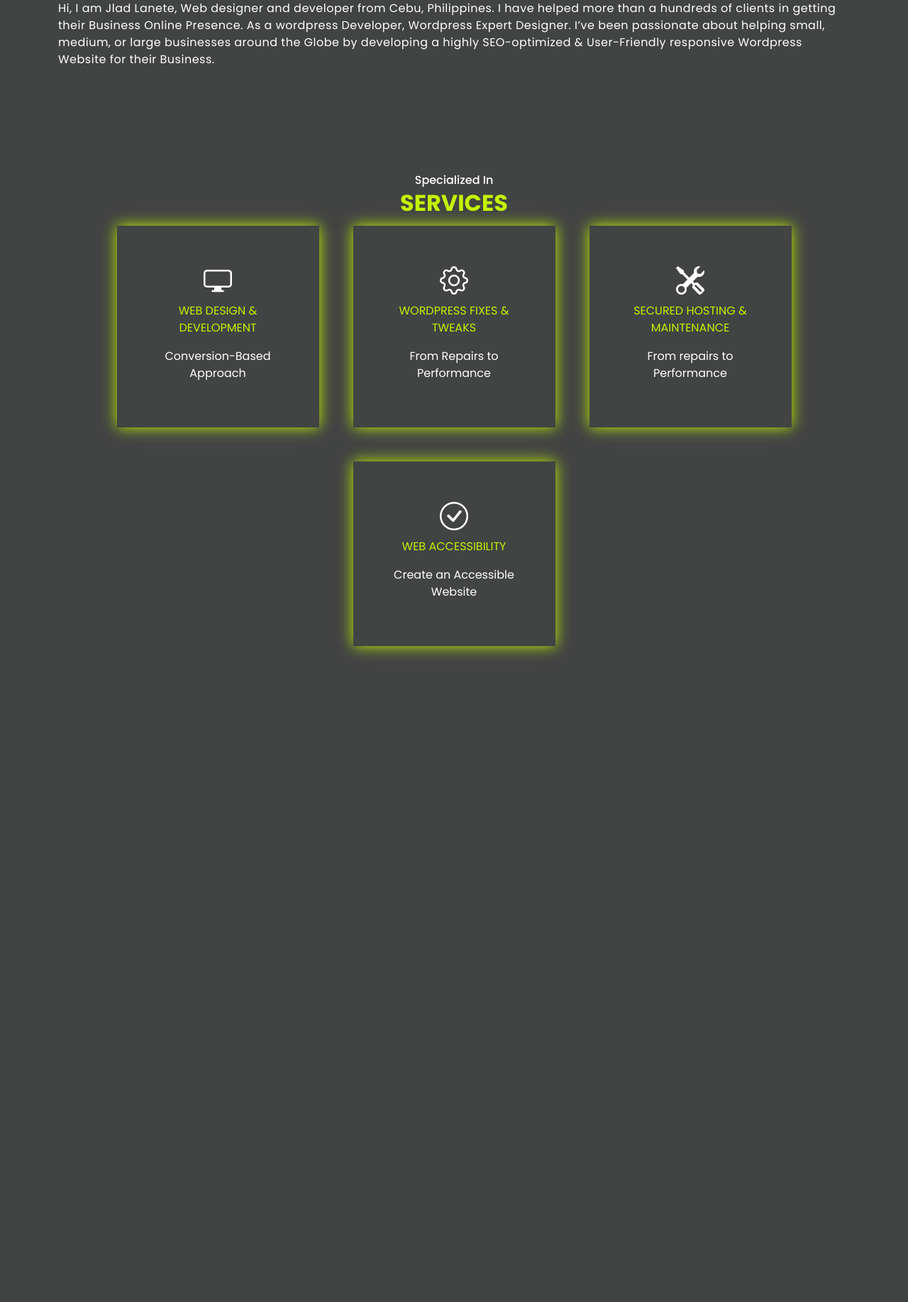
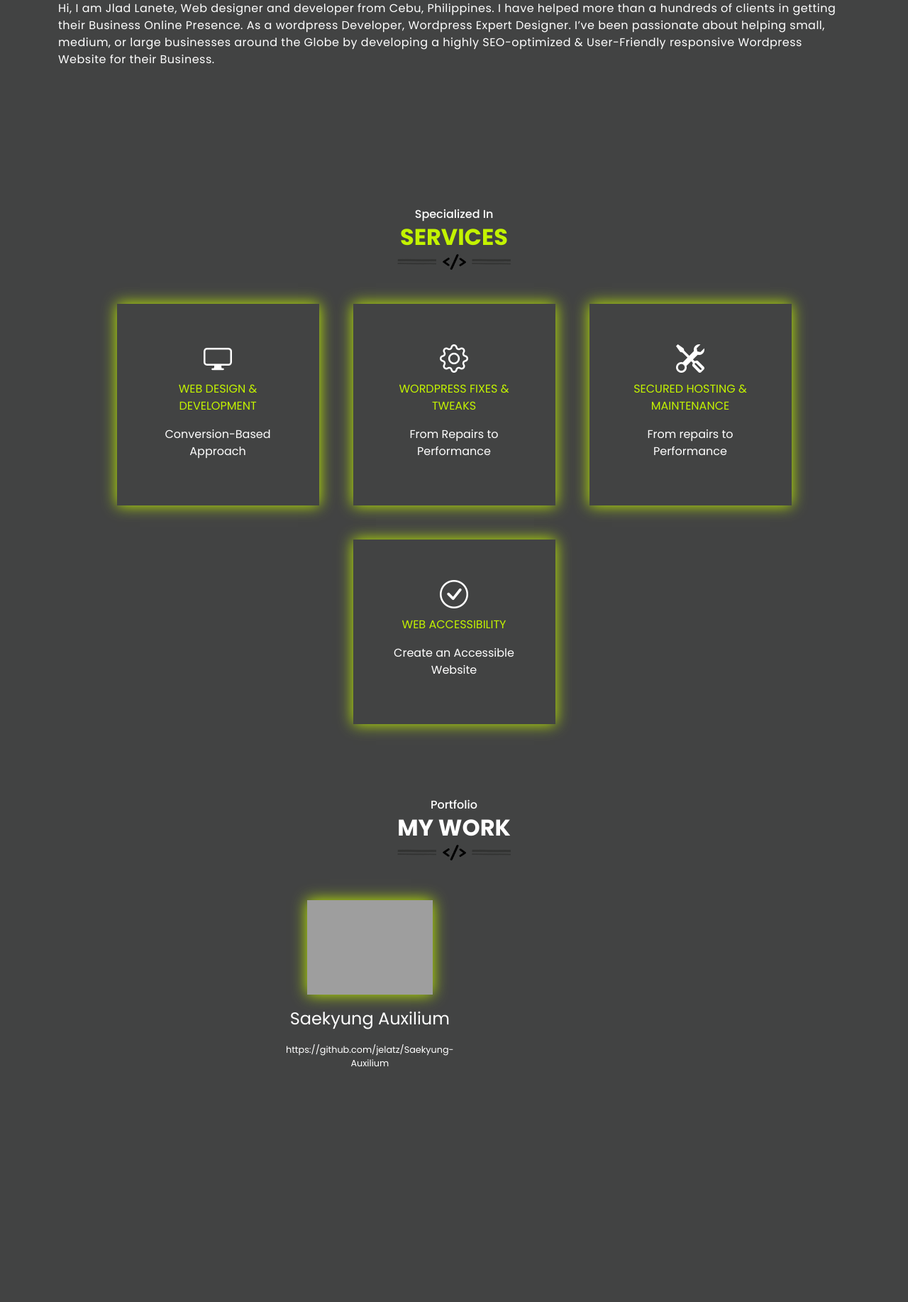
Before and after one commit to jelatz/Jlad_Lanete, a PHP site: page /updated/index.html in a window 1280 px wide. Shown: the part 1036-2870 px from the top of the page at 71% size. Run offline with PHP 8.4, Linux system fonts and the light colour scheme; grey boxes are pictures that could not be loaded.

Commit message:
services and work section done

```diff
--- a/updated/index.html
+++ b/updated/index.html
@@ -141,9 +141,10 @@
     <section id="services">
         <div class="container">
             <div class="row justify-content-center align-items-center flex-column">
-                <h1 class="fs-6 text-center">
+                <h1 class="fs-6 text-center my-5">
                     Specialized In
                     <span class="accent fs-2 fw-bold d-block my-1">SERVICES</span>
+                    <img src="../_assets/images/vector.png" alt="vector" class="vector">
                 </h1>
             </div>
             <div class="row justify-content-center align-items-center gap-5 px-3 px-lg-0">
@@ -172,7 +173,29 @@
     </section>
 
     <section id="work">
-
+        <div class="container-lg">
+            <div class="row justify-content-center align-items-center">
+                <h1 class="fs-6 text-center">
+                    Portfolio
+                    <span class="accent fs-2 fw-bold d-block my-1">MY WORK</span>
+                    <img src="../_assets/images/vector.png" alt="vector" class="vector">
+                </h1>
+            </div>
+            <div class="row justify-content-center align-items-center px-3 px-lg-0">
+                <div class="col-lg-3 text-center d-grid align-content-center p-5">
+                    <figure>
+                        <img src="../_assets/images/projects/saekyung-auxilium/saekyung.png" alt="saekyung" class="w-75 shadow-box">
+                    </figure>
+                    <p class="accent fs-4">Saekyung Auxilium</p>
+                    <a href="https://github.com/jelatz/Saekyung-Auxilium" target="_blank" class="text-white text-decoration-none">https://github.com/jelatz/Saekyung-Auxilium</a>
+                </div>
+                <div class="col-lg-3 text-center d-grid align-content-center p-5">
+                    <figure>
+                        <img src="" alt="">
+                    </figure>
+                </div>
+            </div>
+        </div>
     </section>
 
     <!-- SCRIPTS -->
--- a/updated/styles.css
+++ b/updated/styles.css
@@ -45,9 +45,13 @@ html,body{width: 100%; height: 100%;}
 #about p{letter-spacing: .5px;}
 
 /* SERVICES */
-#services{min-height: 55rem; max-height: 100%; background-color: var(--secondary);}
+#services{min-height: 55rem; max-height: 100%; background-color: var(--secondary);
 .accent{color: var(--accent);}
 .serv-icons{font-size: 2.5em;}
-
+.vector{width: 10rem; transform: rotate(1deg);}
+}
 /* WORK */
-#work{min-height: 55rem; max-height: 100%; background-color: var(--secondary);}
+#work{min-height: 55rem; max-height: 100%; background-color: var(--secondary);
+    .vector{width: 10rem; transform: rotate(1deg);}
+    a{font-size: .8em;}
+}
```
Also changed, not shown: updated/styles.min.css (+1 -1 lines).
